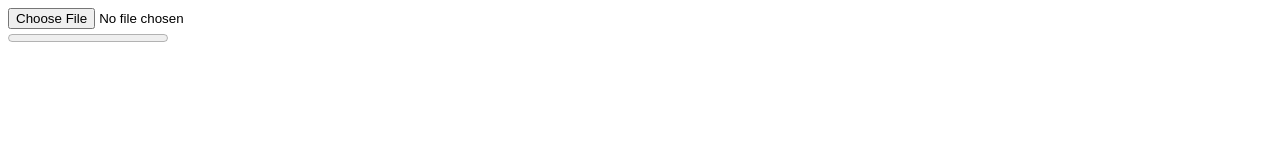
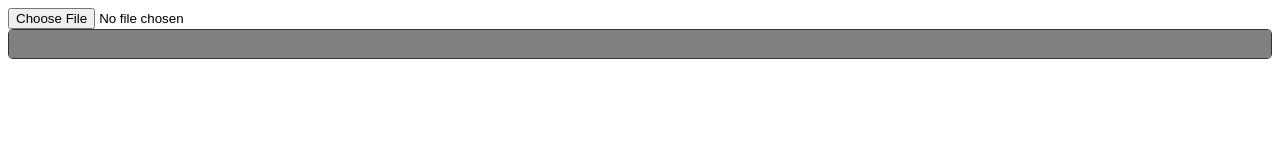
Before and after one commit to JunYoungMoon/file-uploader, a website: page index.html in a window 1280 px wide. Drawn offline with nearby package versions, Linux system fonts and the light colour scheme.

Commit message:
- 파일명 중복되지 않도록 처리 - 업로드 완료후 소켓 연결 해제

```diff
--- a/app.js
+++ b/app.js
@@ -36,6 +36,7 @@ io.on('connection', (socket) => {
         socket.on("upload-end", () => {
             console.log("Upload completed");
             writeStream.end();
+            socket.disconnect();
         });
     });
 });
--- a/index.html
+++ b/index.html
@@ -2,6 +2,19 @@
 <html lang="en">
 <head>
     <meta charset="UTF-8">
+    <style>
+        progress {
+            width: 100%;
+            height: 30px;
+            border: 1px solid #333;
+            border-radius: 5px;
+            background-color: #ddd;
+        }
+        progress::-webkit-progress-value {
+            background-color: #4caf50;
+            border-radius: 5px;
+        }
+    </style>
     <script src="https://code.jquery.com/jquery-3.6.3.min.js"
             integrity="sha256-pvPw+upLPUjgMXY0G+8O0xUf+/Im1MZjXxxgOcBQBXU=" crossorigin="anonymous"></script>
     <script src="/socket.io/socket.io.js"></script>
@@ -20,11 +33,12 @@
     });
 
     $('#file').on('change', function () {
-        $('#progress').val('');
         const file = this.files[0];
         const chunkSize = 2048;
+        const uniqueId = Date.now() + Math.random().toString(36).substr(2, 9);
+        const filename = uniqueId + '.' + file.name.slice(file.name.lastIndexOf('.') + 1);
 
-        socket.emit("upload-start", {size: file.size, name: file.name});
+        socket.emit("upload-start", {size: file.size, name: filename});
 
         let offset = 0;
         const reader = new FileReader();
@@ -49,6 +63,5 @@
     socket.on("upload-progress", data => {
         $('#progress').val(data.progress);
     });
-
 </script>
 </html>
```
